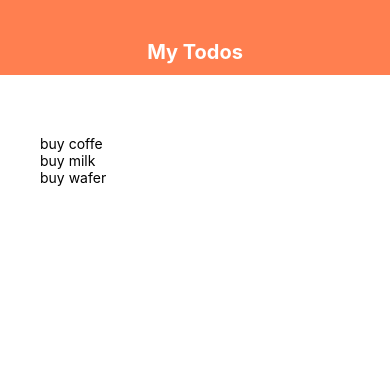
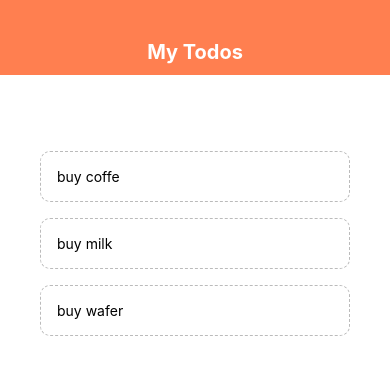
Before and after one commit to haidi20/belajar-react-native, a React Native app: screen / in a window 390 px wide. Shown: the top 374 px of the page. Built offline with nearby package versions, Linux system fonts and the light colour scheme.

Commit message:
tutorial 10 (to do list 2) sudah selesai

```diff
--- a/App.js
+++ b/App.js
@@ -2,6 +2,7 @@
 import { StyleSheet, Text, View, FlatList } from 'react-native';
 import FindMe from './components/FindMe';
 import Header from './components/Header';
+import TodoItem from './components/TodoItem';
 
 export default function App() {
   const [todos, sestTodos] = useState([
@@ -9,6 +10,12 @@
     {text: 'buy milk', key: '2'},
     {text: 'buy wafer', key: '3'},
   ])
+
+  const pressHandler = (key) => {
+    sestTodos((prevTodos) => {
+      return prevTodos.filter(todo => todo.key != key);
+    })
+  }
 
   return (
     <View style={styles.container}>
@@ -19,7 +26,10 @@
           <FlatList
             data={todos}
             renderItem={({item}) => (
-              <Text>{item.text}</Text>
+              <TodoItem
+                pressHandler={pressHandler}
+                item={item}
+              />
             )}
           />
         </View>
--- /dev/null
+++ b/components/TodoItem.js
@@ -0,0 +1,26 @@
+import React from 'react';
+import { StyleSheet, Text, View, TouchableOpacity } from 'react-native';
+
+export default function TodoItem({item, pressHandler}) {
+    return (
+        <TouchableOpacity>
+            <Text
+                onPress={() => pressHandler(item.key)}
+                style={styles.item}
+            >
+                {item.text}
+            </Text>
+        </TouchableOpacity>
+    )
+}
+
+const styles = StyleSheet.create({
+    item: {
+        padding: 16,
+        marginTop: 16,
+        borderColor: '#bbb',
+        borderWidth: 1,
+        borderStyle: 'dashed',
+        borderRadius: 10,
+    }
+})
```
